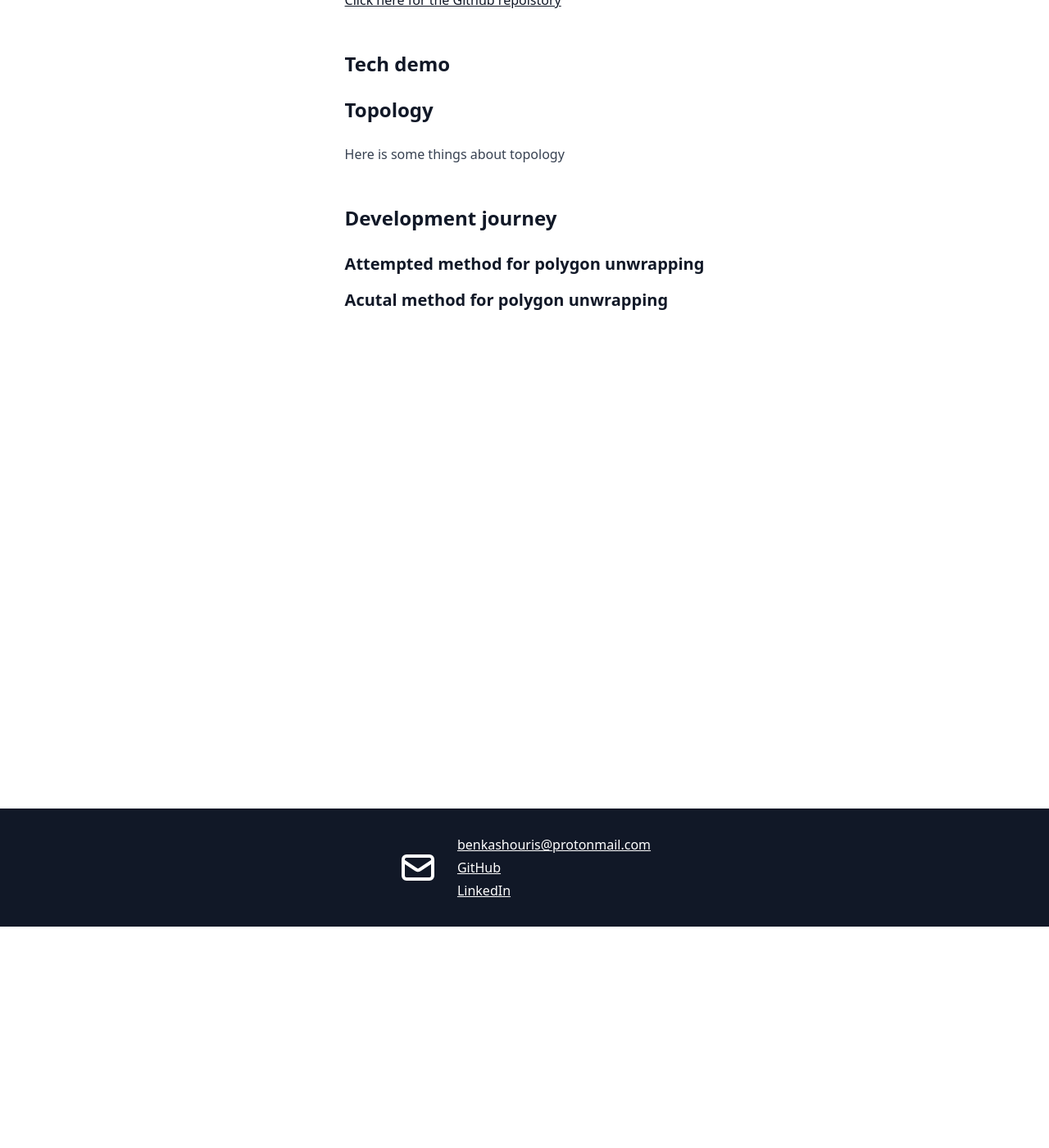
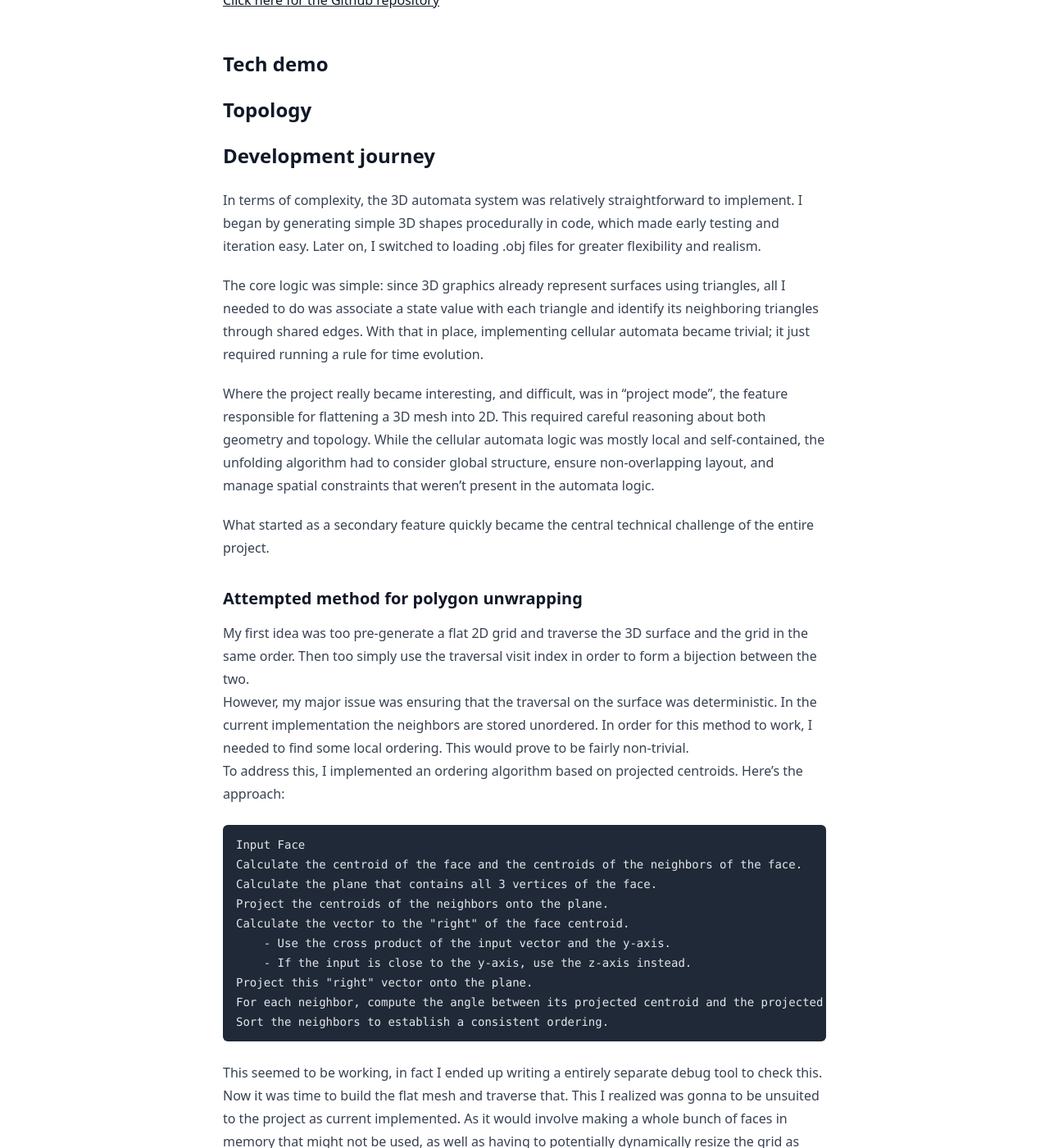
Before and after one commit to BenKashouris/BenKashouris.github.io, a Jekyll site: the page built from _projects/surface_cellular_automata.md, in a window 1280 px wide and 1400 px high, scrolled down 270 px. Shown: the whole window at 82% size. Built offline with Jekyll 4.4.1, drawn with Linux system fonts in a browser that asks for light colours; nearby versions of some CDN libraries; some of the changed text lies outside the part shown.

Commit message:
started adding celluar automata project

````diff
--- a/_projects/surface_cellular_automata.md
+++ b/_projects/surface_cellular_automata.md
@@ -4,18 +4,77 @@ title: "Surface Cellular Automata"
 date: 2025-03-08
 author: "Ben Kashouris"
 image: /assets/images/cellular_orb.png
-description: A Cellular Automata that runs on the surface of an arbitary 3d object.
+description: A Cellular Automata that runs on the surface of an arbitrary 3d object.
 center_content: true
 ---
 
 ## Introduction
-[Click here for the Github repoistory](https://github.com/BenKashouris/Surface-Cellular-Automata) <br>
+[Click here for the Github repository](https://github.com/BenKashouris/Surface-Cellular-Automata) <br>
 
 ## Tech demo
 
 ## Topology
-Here is some things about topology
+
 
 ## Development journey
+In terms of complexity, the 3D automata system was relatively straightforward to implement. I began by generating simple 3D shapes procedurally in code, which made early testing and iteration easy. Later on, I switched to loading .obj files for greater flexibility and realism.
+
+The core logic was simple: since 3D graphics already represent surfaces using triangles, all I needed to do was associate a state value with each triangle and identify its neighboring triangles through shared edges. With that in place, implementing cellular automata became trivial; it just required running a rule for time evolution.
+
+Where the project really became interesting, and difficult, was in “project mode”, the feature responsible for flattening a 3D mesh into 2D. This required careful reasoning about both geometry and topology. While the cellular automata logic was mostly local and self-contained, the unfolding algorithm had to consider global structure, ensure non-overlapping layout, and manage spatial constraints that weren’t present in the automata logic.
+
+What started as a secondary feature quickly became the central technical challenge of the entire project.
+
 ### Attempted method for polygon unwrapping
-### Acutal method for polygon unwrapping
+My first idea was too pre-generate a flat 2D grid and traverse the 3D surface and the grid in the same order. Then too simply use the traversal visit index in order to form a bijection between the two.<br>
+However, my major issue was ensuring that the traversal on the surface was deterministic. In the current implementation the neighbors are stored unordered. In order for this method to work, I needed to find some local ordering. This would prove to be fairly non-trivial. <br>
+To address this, I implemented an ordering algorithm based on projected centroids. Here’s the approach:
+```
+Input Face
+Calculate the centroid of the face and the centroids of the neighbors of the face.
+Calculate the plane that contains all 3 vertices of the face.
+Project the centroids of the neighbors onto the plane.
+Calculate the vector to the "right" of the face centroid.
+    - Use the cross product of the input vector and the y-axis.
+    - If the input is close to the y-axis, use the z-axis instead.
+Project this "right" vector onto the plane.
+For each neighbor, compute the angle between its projected centroid and the projected "right" vector.
+Sort the neighbors to establish a consistent ordering.
+```
+This seemed to be working, in fact I ended up writing a entirely separate debug tool to check this.
+Now it was time to build the flat mesh and traverse that. This I realized was gonna to be unsuited to the project as current implemented. As it would involve making a whole bunch of faces in memory that might not be used, as well as having to potentially dynamically resize the grid as needed.
+This was the turning point. I chose to abandon this strategy and reformulate the problem.
+
+### Actual method for polygon unwrapping
+The algorithm I settled on works in 2 steps.
+1. Construct a spanning tree over the mesh
+2. Traverse the spanning tree to place triangles onto a 2d grid
+The motivation for building a spanning tree first is to eliminate cycles in the traversal order, which can otherwise cause overlapping triangles during unwrapping. By ensuring the structure is acyclic, we can always place a child triangle relative to its parent in a consistent and non-overlapping manner.
+
+
+#### Step 1: Building the Spanning Tree <br>
+We begin with a breadth-first search (BFS) traversal from an arbitrary root cell. Each time we discover a new neighbor, we record not only the parent–child relationship but also the shared edge between the two cells. This information is essential for the next step, where triangles are positioned relative to one another. <br>
+The spanning tree is stored as a dictionary that maps each cell to a list of its children, along with the corresponding shared edge. <br>
+
+#### Step 2 Traversing and Placing Triangles
+The algorithm for this is fairly simple.
+```
+Start with the root triangle of the pervious step: place this in 2d manually.
+For each child / neighbor:
+    Find the shared edge in 2D
+    Compute the third vertex from the shared edge
+    Store the new triangle in 2D
+```
+
+The main challenge is computing the third vertex. For any triangle, there are two possible positions for this vertex relative to the shared edge—“above” or “below” it.
+
+We resolve this using the winding order, which is the order in which a triangle’s vertices are stored. By convention, most 3D formats (like OBJ) store vertices in counter-clockwise order when viewed from the outside of the mesh.
+
+Our approach is as follows:
+```
+1. Identify the vertex in the 3D child triangle that is not part of the shared edge.
+2. Determine whether this vertex lies clockwise or counter-clockwise relative to the shared edge in 3D.
+3. Use the same orientation to place the third vertex in 2D, ensuring the triangle preserves the correct winding order.
+```
+
+By consistently applying this method throughout the traversal, we maintain the proper orientation of all triangles in the 2D projection. This keeps the mesh coherent and avoids flipped triangles, which could otherwise break subsequent processing.
````
Also changed, not shown: _articles/Fast_Fibonacci.md (+1 -1 lines), _articles/Online Safety Act.md (deleted, +0 -34 lines).
